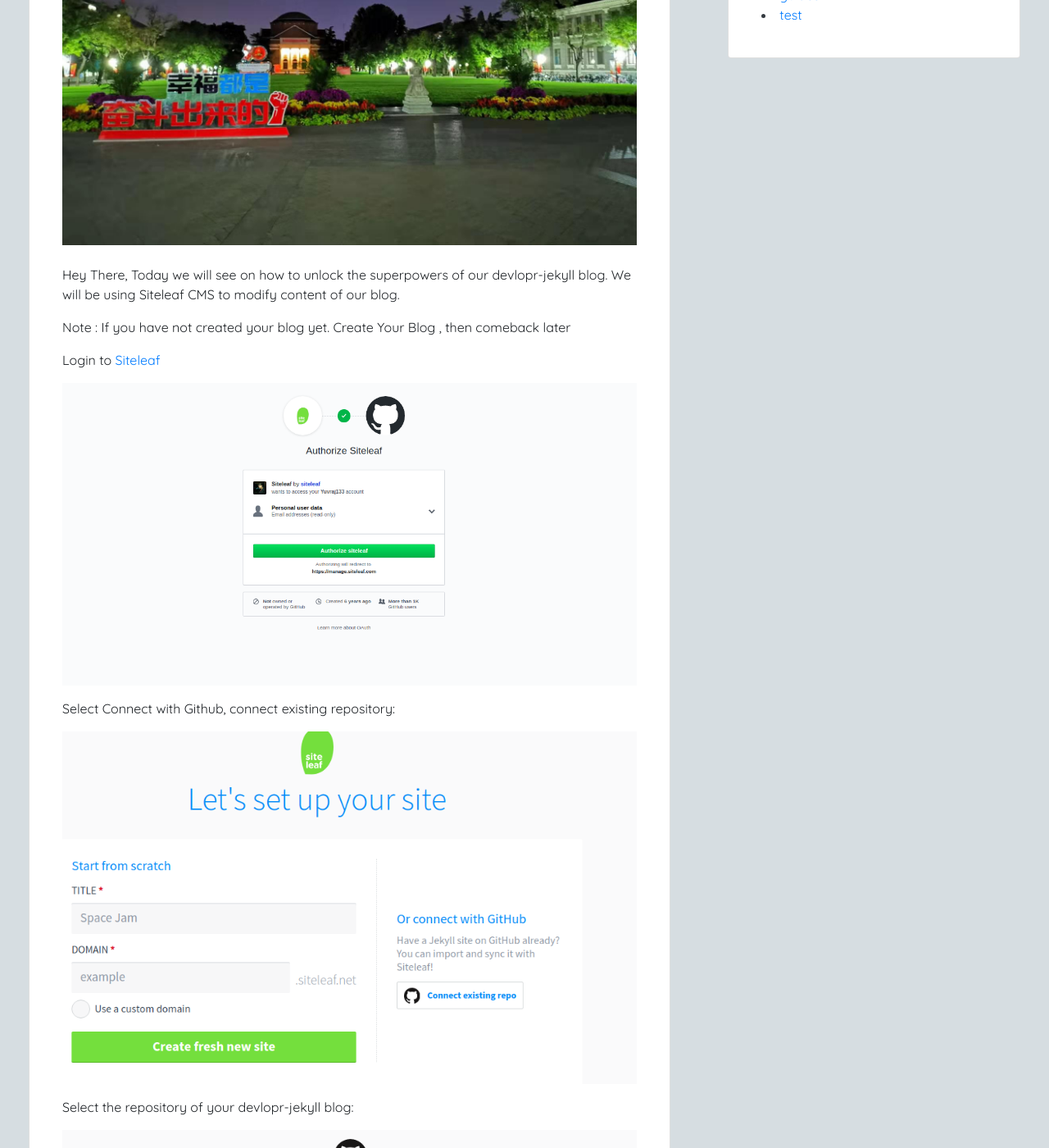
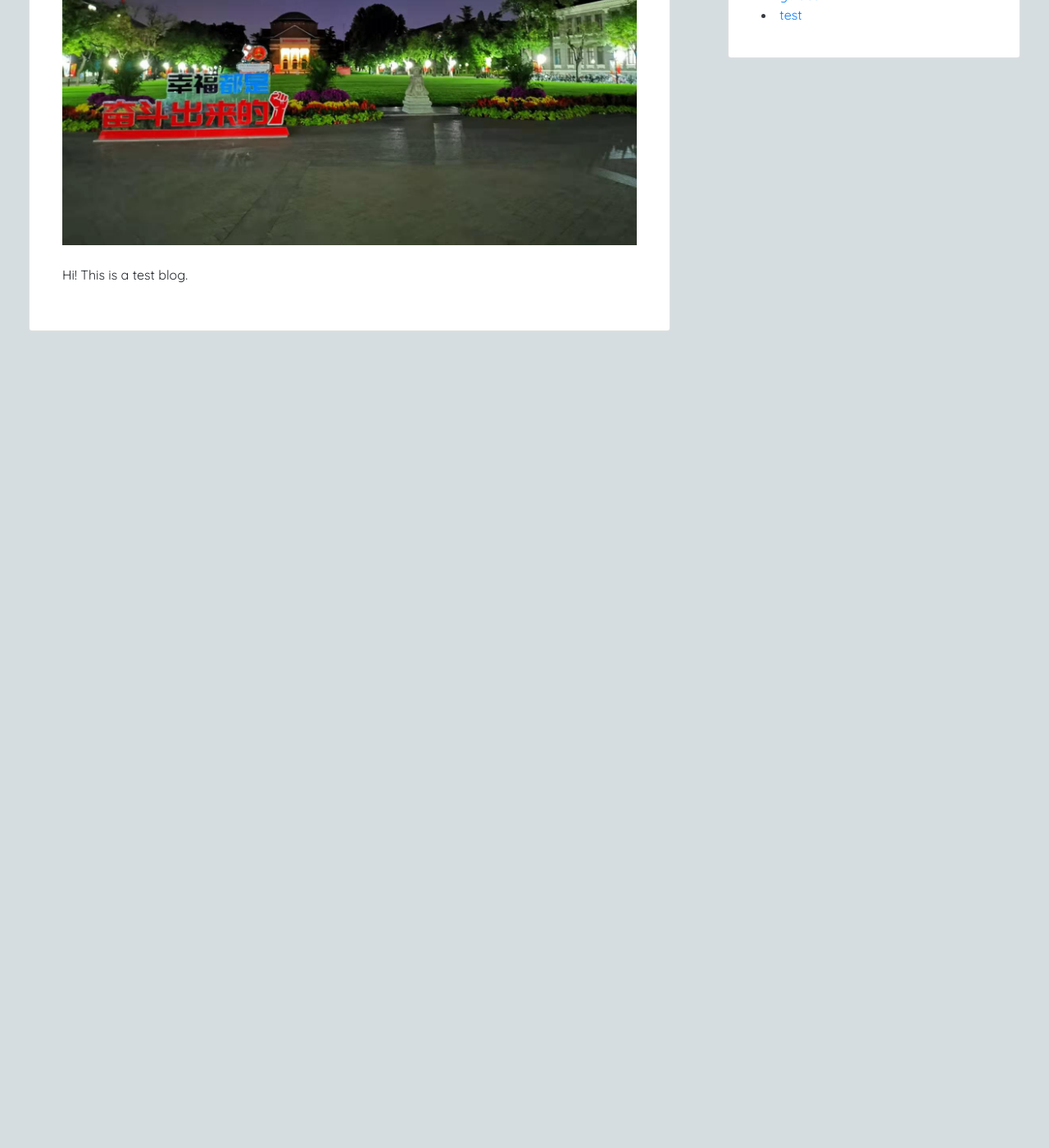
Before and after one commit to JaimeLaVie/JaimeLaVie.github.io, a Jekyll site: the page built from _posts/2019-11-27-test.md, in a window 1280 px wide and 1400 px high, scrolled down 706 px. Shown: the whole window at 82% size. Built offline with Jekyll 4.4.1, drawn with Linux system fonts in a browser that asks for light colours; nearby versions of some CDN libraries; comment, search, counter and statistics services are not loaded; a style sheet for code colours, icons or effects is not loaded; after the commit the page ends 1130 px from its top, so only the background shows below that; some of the changed text lies outside the part shown.

Commit message:
Update 2019-11-27-test.md

```diff
--- a/_posts/2019-11-27-test.md
+++ b/_posts/2019-11-27-test.md
@@ -8,38 +8,4 @@ summary: Test the blog function
 thumbnail: test.jpg
 ---
 
-Hey There, Today we will see on how to unlock the superpowers of our devlopr-jekyll blog. We will be using Siteleaf CMS to modify content of our blog.
-
-Note : If you have not created your blog yet. Create Your Blog , then comeback later
-
-Login to [Siteleaf](https://www.siteleaf.com/)
-
-![Using Siteleaf ](/assets/img/posts/siteleaf/1.png){:class="img-fluid"}
-
-Select Connect with Github, connect existing repository:
-
-![Using Siteleaf ](/assets/img/posts/siteleaf/2.png){:class="img-fluid"}
-
-Select the repository of your devlopr-jekyll blog:
-
-![Using Siteleaf ](/assets/img/posts/siteleaf/3.png){:class="img-fluid"}
-
-Connect and Create Site:
-
-![Using Siteleaf ](/assets/img/posts/siteleaf/4.png){:class="img-fluid"}
-
-After successful import, You will be redirected to manage dashboard :
-
-![Using Siteleaf ](/assets/img/posts/siteleaf/5.png){:class="img-fluid"}
-
-But before making any changes to our blog, we need to change our current Siteleaf membership plan to Free Plan (For Developers)
-
-![Using Siteleaf ](/assets/img/posts/siteleaf/6.png){:class="img-fluid"}
-
-Select Free Plan :
-
-![Using Siteleaf ](/assets/img/posts/siteleaf/8.png){:class="img-fluid"}
-
-Congrats ! Your New Admin Panel for your devlopr-jekyll blog is ready to make any changes to your blog :D
-
-![Using Siteleaf ](/assets/img/posts/siteleaf/9.png){:class="img-fluid"}
+Hi! This is a test blog.
```
